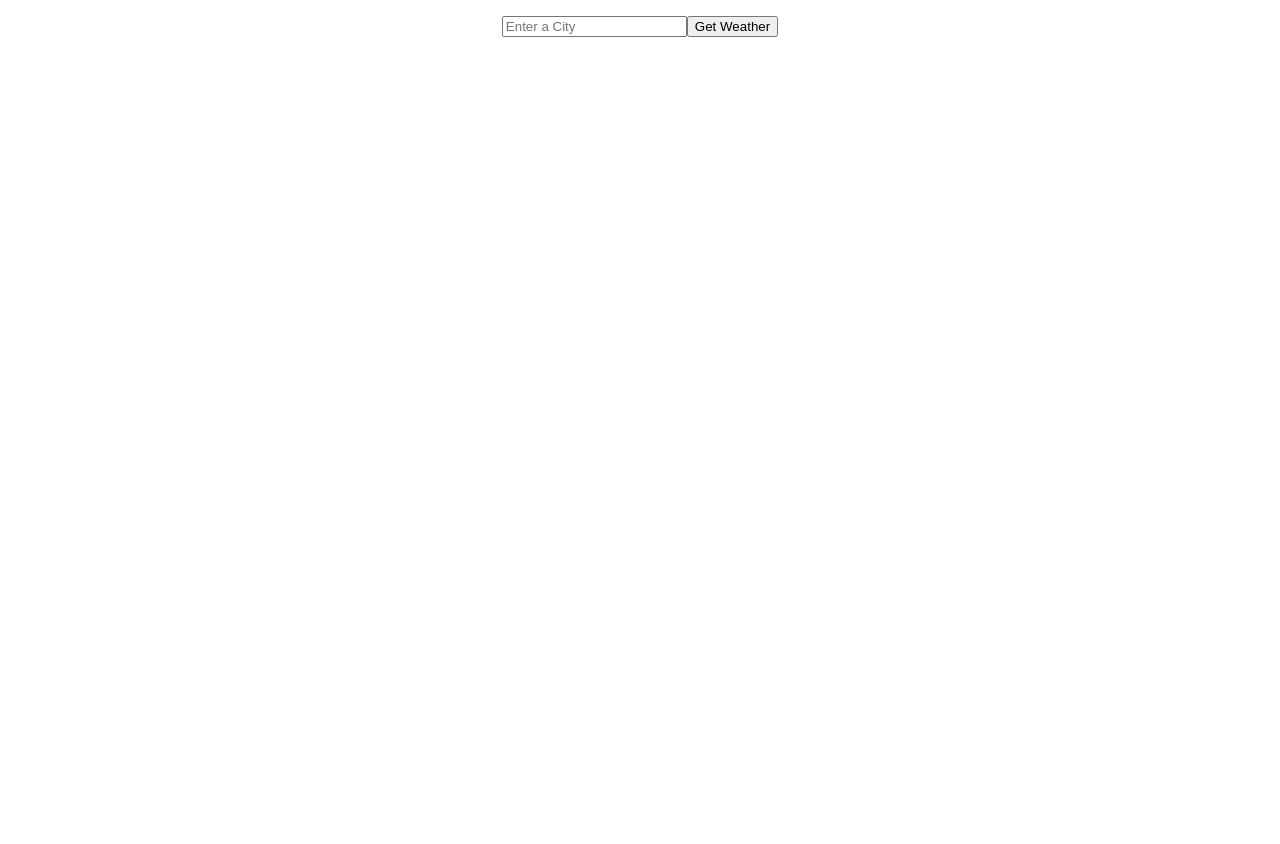
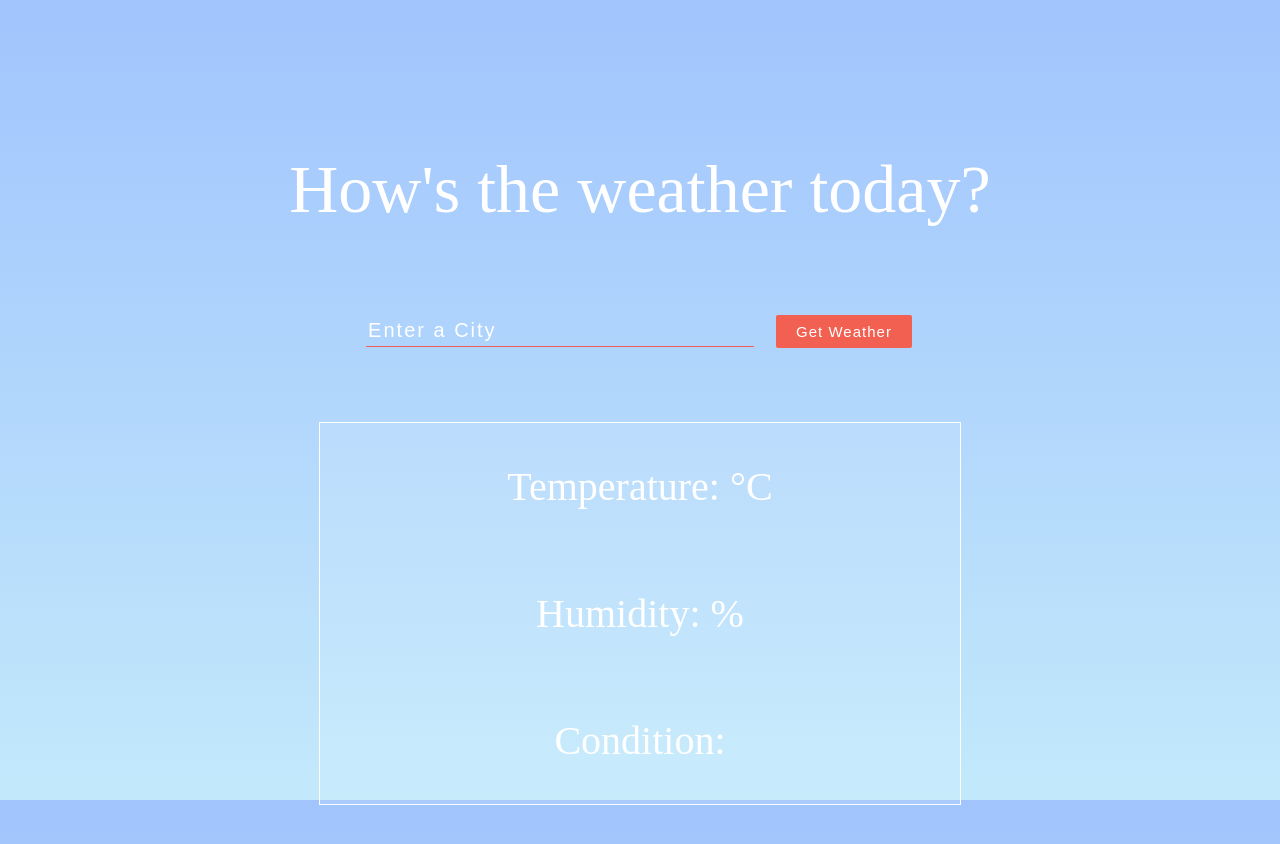
Before and after one commit to lidaniel7/weather-app, a React (Create React App) app: page / in a window 1280 px wide. Shown: the top 844 px of the page. Before the commit the page ends 800 px from the top, so only its background shows below. Built offline with nearby package versions, Linux system fonts and the light colour scheme; no server answers.

Commit message:
added some styling

```diff
--- a/src/App.css
+++ b/src/App.css
@@ -1,4 +1,4 @@
-.App {
+/* .App {
   text-align: center;
 }
 
@@ -35,4 +35,87 @@
   to {
     transform: rotate(360deg);
   }
+} */
+
+/* @import url('https://fonts.googleapis.com/css?family=Merriweather:100,200,300,300i,400,400i,700');
+@import url('https://fonts.googleapis.com/css?family=Roboto+Slab:400,700');
+@import url('https://fonts.googleapis.com/css?family=Open+Sans:300,400'); */
+
+.App {
+  font-family: 'Baloo 2', cursive;
+  text-align: center;
+  font-size: 68px;
+  font-weight: 300;
+  color: white;
+  margin-top: 150px;
 }
+
+.Title {
+  font-family: 'Baloo 2';
+  text-align: center;
+  font-size: 68px;
+  font-weight: 300;
+  color: white;
+  margin-top: 150px;
+}
+
+.location {
+  display: flex;
+  flex-direction: column;
+  width: 50%;
+  margin-left: auto;
+  margin-right: auto;
+  margin-top: 45px;
+  margin-bottom: 15%;
+  font-family: 'Baloo 2';
+  background-color: rgba(255, 255, 255, 0.1);
+  border: 1px solid white;
+  font-size: 40px;
+}
+
+/* .temperature {
+  font-family: 'Baloo 2', cursive;
+  text-align: center;
+  color: white;
+} */
+
+input[type="text"] {
+  background-color: transparent;
+  border: 0;
+  border-bottom: solid 1px #f16051;
+  width: 30%;
+  padding-bottom: 4px;
+  color: #fff !important;
+  font-weight: lighter;
+  letter-spacing: 2px;
+  margin-bottom: 30px;
+  margin-right: 20px;
+  font-size: 20px;
+}
+
+input[type="text"] {
+    outline: none;
+}
+
+input:-webkit-autofill {
+    -webkit-box-shadow: 0 0 0 30px #2c3e50 inset;
+    -webkit-text-fill-color: #fff !important;
+}
+
+button {
+  border: 0;
+  padding: 8px 20px;
+  margin: 0 2px;
+  border-radius: 2px;
+  font-weight: lighter;
+  letter-spacing: 1px;
+  font-size: 15px;
+  cursor: pointer;
+  background-color: #f16051;
+  color: #fff;
+  font-weight: 100;
+}
+
+button:active {
+  outline: none;
+}
--- a/src/App.js
+++ b/src/App.js
@@ -22,7 +22,7 @@ class App extends Component {
 
   getWeather(city) {
     const KEY = "8a5ef08ed5c0d2cb0672425f4f244986"
-    const link = `http://api.openweathermap.org/data/2.5/weather?q=${city.toLowerCase()}&appid=${KEY}`
+    const link = `http://api.openweathermap.org/data/2.5/weather?q=${city.toLowerCase()}&appid=${KEY}&units=metric`
     fetch(link)
       .then((response) => {
         return response.json()
@@ -38,7 +38,7 @@ class App extends Component {
         })
       })
       .catch((error) => {
-        alert("You have entered an invalid city")
+        alert("You have entered an invalid city. Please try again.")
       })
   }
 
@@ -47,7 +47,6 @@ class App extends Component {
     this.setState({
       newCity: event.target.value
     })
-    // console.log(this.state.newCity)
   }
 
   inputCity(event) {
@@ -67,7 +66,10 @@ class App extends Component {
 
 
     return (
+      <div>
         <div className="App">
+          <h1 className="Title">How's the weather today?</h1>
+          <Form inputCity={this.inputCity} handleChange={this.handleChange}/>
           <Location
             temperature={this.state.temperature}
             temp_min={this.state.temp_min}
@@ -75,7 +77,7 @@ class App extends Component {
             humidity={this.state.humidity}
             condition={this.state.condition}
         />
-        <Form inputCity={this.inputCity} handleChange={this.handleChange}/>
+      </div>
       </div>
     );
   }
--- /dev/null
+++ b/src/Components/Form.css
@@ -0,0 +1,26 @@
+.Input {
+    text-align: center;
+    background-color: transparent;
+  }
+
+  .textInput {
+    text-align: center;
+    background-color: rgba(255, 255, 255, 0.1);
+    border : solid 1px white;
+    border-radius: 20px;
+    font-family: 'Baloo 2', cursive;
+    outline: none;
+    font-size: 24px;
+    color: white;
+  }
+
+  ::placeholder {
+    color: white;
+    opacity: 1; /* Firefox */
+  }
+
+  .textInput:hover,
+  .textInput:active,
+  .textInput:focus{
+    border: solid 2px white;
+  }
--- a/src/Components/Form.js
+++ b/src/Components/Form.js
@@ -1,4 +1,5 @@
 import React, {Component} from 'react';
+import './Form.css';
 
 class Form extends Component {
     constructor(props) {
@@ -9,7 +10,7 @@ class Form extends Component {
 
         return (
             <form onSubmit={inputCity}>
-                <input placeHolder="Enter a City" onChange={handleChange}/>
+                <input type="text" placeHolder="Enter a City" onChange={handleChange}/>
                 <button>Get Weather</button>
             </form>
         );
--- a/src/Components/Location.js
+++ b/src/Components/Location.js
@@ -7,11 +7,11 @@ class Location extends Component {
     render() {
         return (
             <div className="location">
-                <p>{this.props.temperature}</p>
-                <p>{this.props.temp_min}</p>
-                <p>{this.props.temp_max}</p>
-                <p>{this.props.humidity}</p>
-                <p>{this.props.condition}</p>
+                <p>{"Temperature: " + this.props.temperature + "°C" }</p>
+                {/* <p>{this.props.temp_min}</p>
+                <p>{this.props.temp_max}</p> */}
+                <p>{"Humidity: " + this.props.humidity + "%"}</p>
+                <p>{"Condition: " + this.props.condition}</p>
             </div>
         )
     }
--- /dev/null
+++ b/src/index.css
@@ -0,0 +1,14 @@
+html {
+    height: 100%;
+  }
+
+body {
+    height: 100%;
+    margin: 0;
+    padding: 0;
+    font-family: sans-serif;
+    background-image: linear-gradient(#a1c4fd 0%, #c2e9fb 100%);
+    background-size: cover;
+    background-attachment: fixed;
+    background-repeat: no-repeat;
+}
--- a/src/index.js
+++ b/src/index.js
@@ -1,6 +1,7 @@
 import React from 'react';
 import ReactDOM from 'react-dom';
 import App from './App';
+import './index.css';
 import * as serviceWorker from './serviceWorker';
 
 ReactDOM.render(
```
Lines whose indentation alone changed are shown as unchanged.
